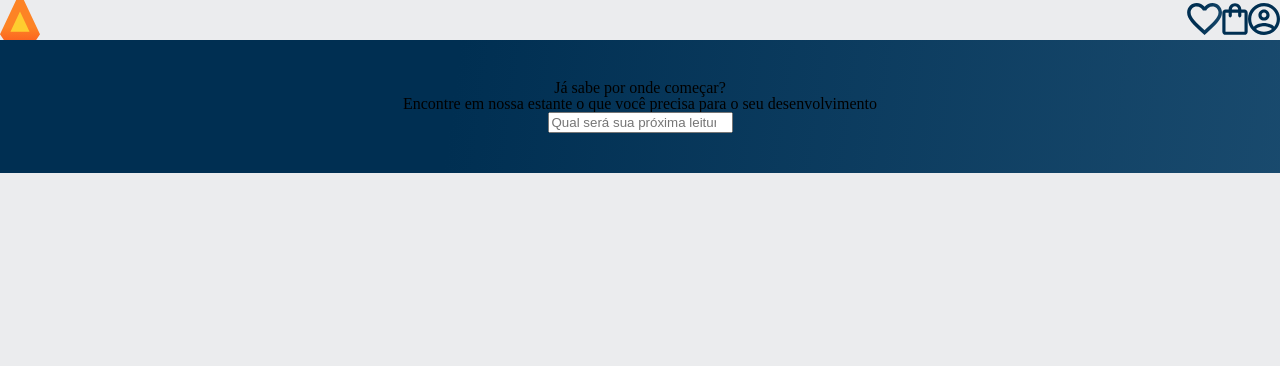
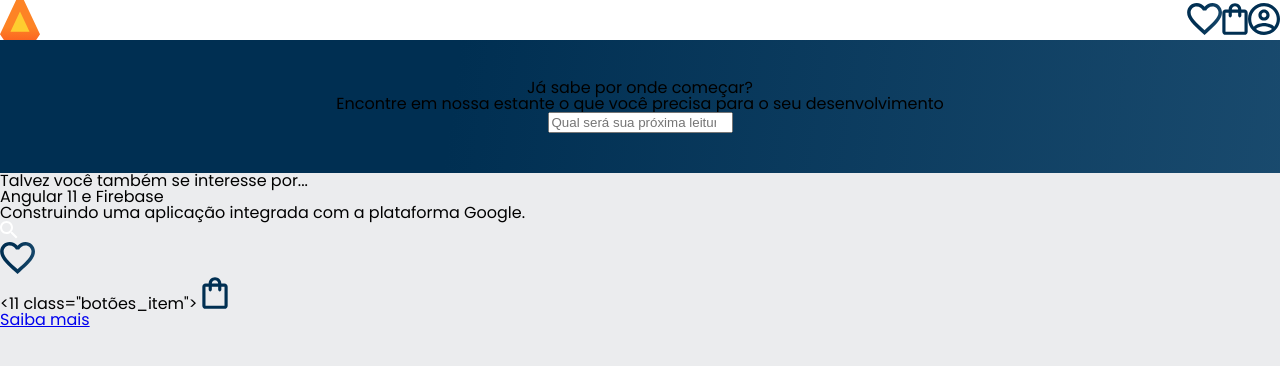
Before and after one commit to hamiwlzinho1213/hamielluiz, a plain HTML site: page index.html in a window 1280 px wide. Drawn offline with Linux system fonts and the light colour scheme.

Commit message:
Add files via upload

```diff
--- a/index.html
+++ b/index.html
@@ -50,5 +50,28 @@
         <p class="banner__texto">Encontre em nossa estante o que você precisa para o seu desenvolvimento</p>
         <input type="search" class="banner__pesquisa" placeholder="Qual será sua próxima leitura?">
     </section>
+    <div>
+        <div class="card">
+            <div class="card_descrição">
+                <div class="descrição">
+               <h3 class="descrição_titulo">Talvez você também se interesse por...</h3>
+               <h2 class="descrição_titulo-livro">Angular 11 e Firebase</h2>
+               <p class="descrição_texto">Construindo uma aplicação integrada com a plataforma Google.</p>
+           </div>
+           <img src="img/Lupa.svg" class="descrição_imagem">
+        </div>
+
+
+        <div class="card_botões">
+            <ul class="botões">
+            <li class="botões_item"> <img src="Img/Favoritos.svg" alt="Favoritar"></li>
+            <11 class="botões_item"> <img src="Img/Compras.svg" alt="Adicionar ao carrinho de compras"></ li>
+            </ul>
+            <a href="#" class="botões_ancora">Saiba mais</a>
+            </div>
+            </div>
+            </body>
+            </html>
+        </div>
 </body>
 </html>
--- a/style.css
+++ b/style.css
@@ -16,3 +16,9 @@ body{
 
 
     }
+    body{
+        background-color: var(--cor-de-fundo);
+        font-family: var(--fonte-principal);
+        font-size: 16px;
+        font-weight: 400;
+    }
--- a/style/header.css
+++ b/style/header.css
@@ -1,13 +1,13 @@
 .cabeçalho_menu-hunburguer{
     width: 24px;
     height: 24px;
-    background-image: url(../img/Menu.sbg);
+    background-image: url(../img/Menu.svg);
     background-repeat: no-repeat;
     background-position: center;
     display: inline-block;
 }
 .cabeçalho{
-    background-color: var(--braco);
+    background-color: var(--branco);
     display: flex;
     justify-content: space-between;
     align-items: center;
@@ -55,3 +55,12 @@
 .container__botao{
     display: none;
 }
+
+.cabeçalho{
+    background-color: var(--branco);
+    display: flex;
+    justify-content: space-between;
+    align-items: center;
+    position: relative;
+
+}
```
Also changed, not shown: img/Angular.svg (added), img/Lupa.svg (added), style/carrossel.css (added).
